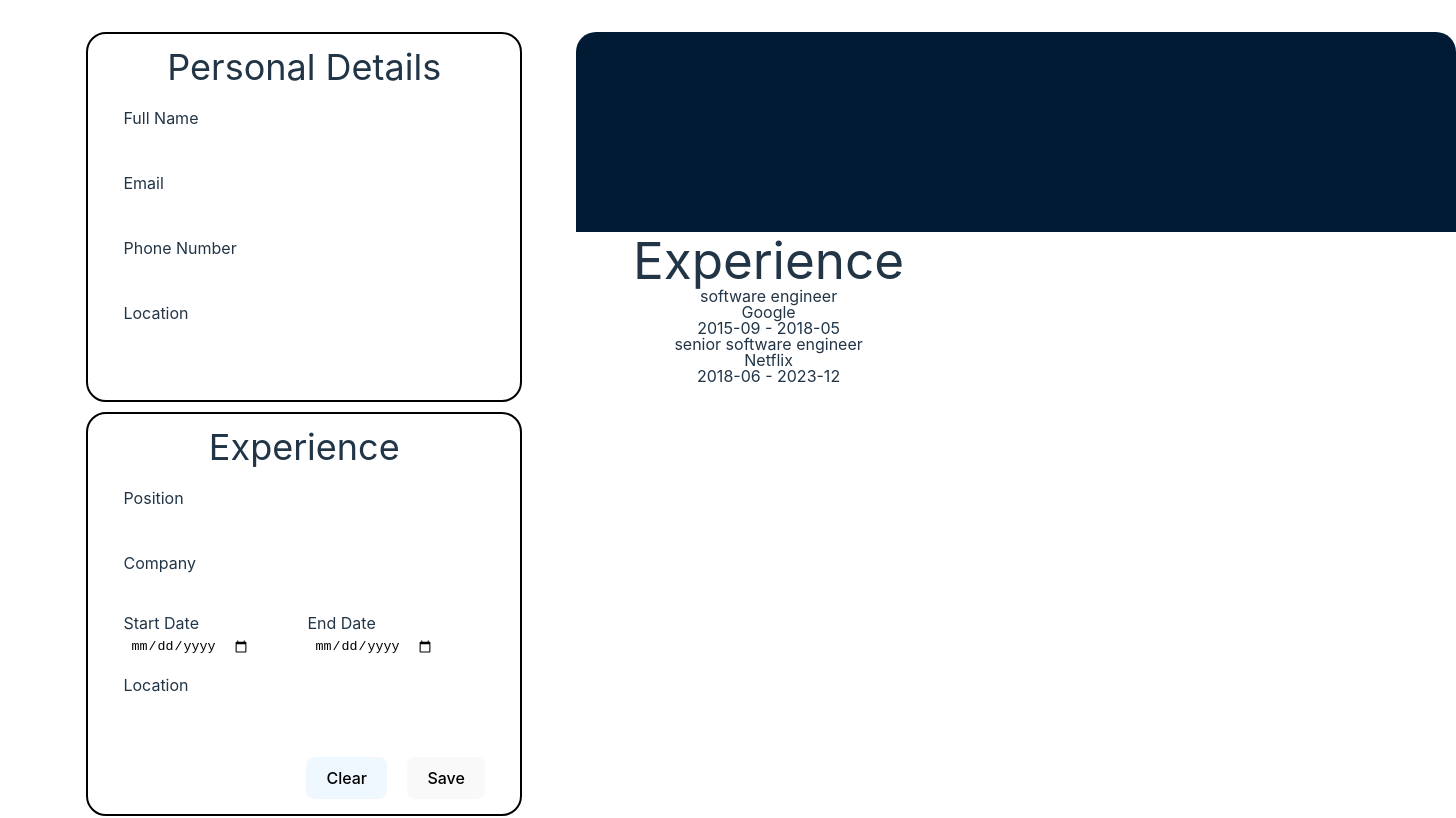
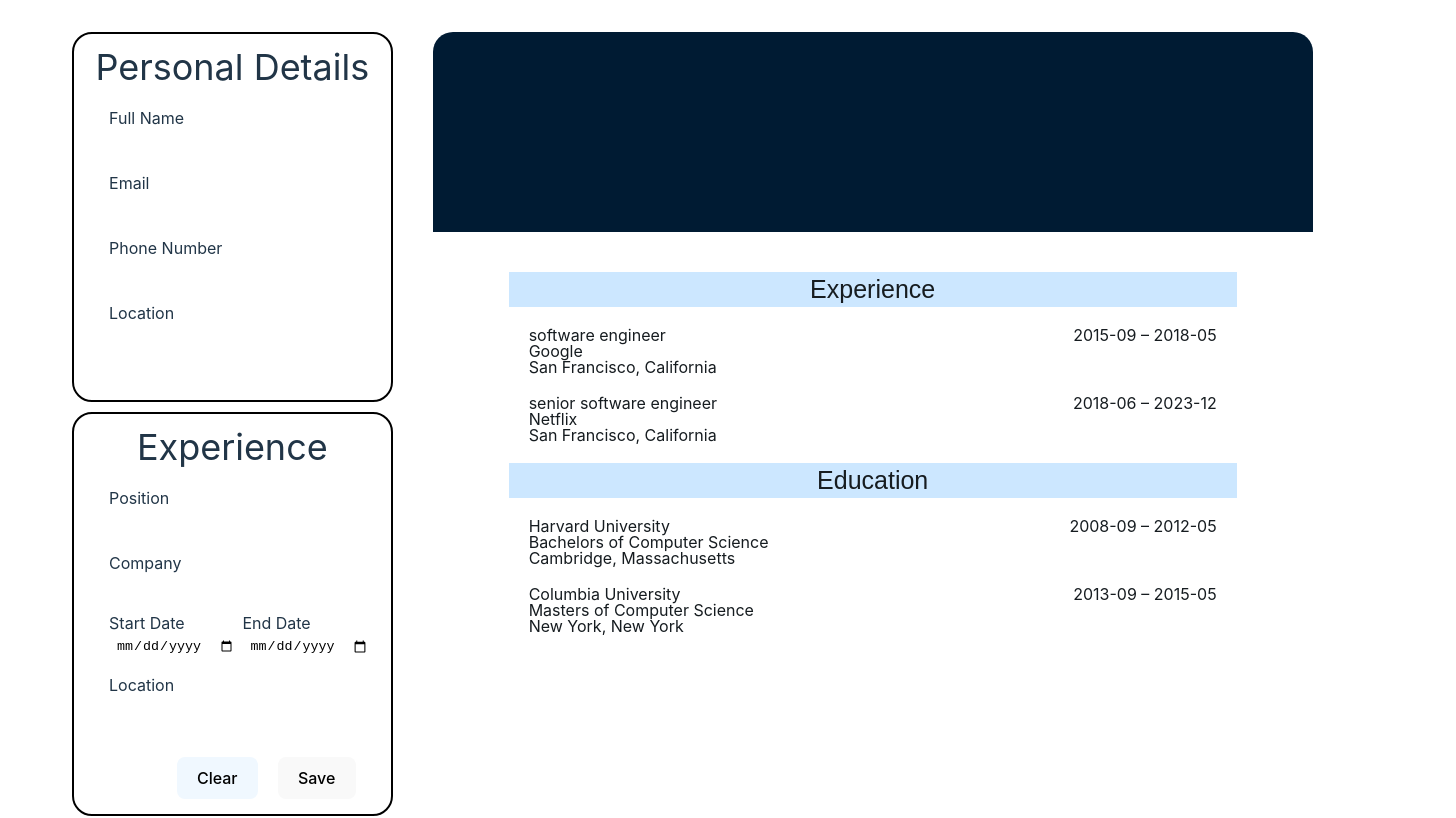
Before and after one commit to julianchso/odin-CV-application, a React (Vite) app: page / in a window 1280 px wide. Shown: the top 818 px of the page, 1456 px wide, since content can reach past the window. Built offline with nearby package versions, Linux system fonts and the light colour scheme.

Commit message:
add static education component

```diff
--- a/src/App.css
+++ b/src/App.css
@@ -141,12 +141,14 @@ table {
 
   --clr-light: #fff;
   --clr-dark: #303030;
-  --clr-accent: #16e0bd;
+  --clr-accent: #cce7ff;
 
   --fs-h1: 3rem;
   --fs-h2: 2.25rem;
   --fs-h3: 1.25rem;
   --fs-body: 1rem;
+
+  --fc-dark: #161c20;
 }
 
 h1 {
@@ -159,21 +161,37 @@ h2 {
 
 .app {
   display: flex;
+  width: 100%;
+  justify-content: space-between;
 }
 
-.inputWrapper {
+.inputSection {
   display: flex;
   justify-content: center;
 }
 
-.inputSection {
+.inputWrapper {
+  flex-direction: column;
+  max-width: 80%;
+  display: flex;
+}
+
+.outputSection {
   display: flex;
   flex-direction: column;
-  max-width: 80%;
+  max-width: 90%;
 }
 
 .outputWrapper {
-  max-width: 30%;
   display: flex;
   flex-direction: column;
+  flex-grow: 2;
+  background-color: #fff;
+  border-top-left-radius: 30px;
+  border-top-right-radius: 30px;
 }
+
+.resumeSection {
+  margin-top: 20px;
+  padding: 0 56px;
+}
--- a/src/App.jsx
+++ b/src/App.jsx
@@ -23,15 +23,15 @@ function App() {
   return (
     <>
       <div className='app'>
-        <div className='inputWrapper'>
-          <div className='inputSection'>
+        <div className='inputSection'>
+          <div className='inputWrapper'>
             <InputPersonal onChange={onChange}></InputPersonal>
             <InputExperience></InputExperience>
             <InputEducation></InputEducation>
           </div>
         </div>
-        <div className='outputWrapper'>
-          <div className='outputSection'>
+        <div className='outputSection'>
+          <div className='outputWrapper'>
             <OutputPersonal
               className='contactInfo'
               fullName={input.fullName}
@@ -39,8 +39,10 @@ function App() {
               phone={input.phone}
               location={input.location}
             ></OutputPersonal>
-            <OutputExperience data={exampleData.experience}></OutputExperience>
-            <OutputEducation data={exampleData.education}></OutputEducation>
+            <div className='resumeSection'>
+              <OutputExperience data={exampleData.experience}></OutputExperience>
+              <OutputEducation data={exampleData.education}></OutputEducation>
+            </div>
           </div>
         </div>
       </div>
--- a/src/components/InputPersonal.jsx
+++ b/src/components/InputPersonal.jsx
@@ -1,6 +1,7 @@
 // import { useState } from 'react';
 import './input.css';
 import PropTypes from 'prop-types';
+import exampleData from '../exampleData';
 
 function InputPersonal({ onChange }) {
   return (
--- a/src/components/OutputEducation.jsx
+++ b/src/components/OutputEducation.jsx
@@ -1,7 +1,32 @@
 import PropTypes from 'prop-types';
 import './output.css';
-import InputEducation from './InputEducation';
 
-function OutputEducation() {}
+function OutputEducation({ data }) {
+  const arrData =
+    data &&
+    data.map((school) => (
+      <div key={school.id}>
+        <div className='outputCard'>
+          <div className='outputCard__title'>
+            <p className='outputCard__school'>{school.school}</p>
+            <p className='outputCard__degree'>{school.degree}</p>
+            <p className='outputCard__location'>{school.location}</p>
+          </div>
+          <div className='outputCard__dates'>
+            <p>
+              {school.startDate} – {school.endDate}
+            </p>
+          </div>
+        </div>
+      </div>
+    ));
+
+  return (
+    <>
+      {arrData && <h3 className='sectionTitle'>Education</h3>}
+      {arrData}
+    </>
+  );
+}
 
 export default OutputEducation;
--- a/src/components/OutputExperience.jsx
+++ b/src/components/OutputExperience.jsx
@@ -1,29 +1,29 @@
 import PropTypes from 'prop-types';
 import './output.css';
-import InputExperience from './InputEducation';
-import exampleData from '../exampleData';
 
 function OutputExperience({ data }) {
-  console.log(data);
-  console.log(typeof data);
-
-  const arrData = data.map((role) => (
+  const arrData =
+    data &&
+    data.map((role) => (
       <div key={role.id}>
-      <div className='title'>
-        <p>{role.position}</p>
-        <p>{role.company}</p>
+        <div className='outputCard'>
+          <div className='outputCard__title'>
+            <p className='outputCard__position'>{role.position}</p>
+            <p className='outputCard__company'>{role.company}</p>
+            <p className='outputCard__location'>{role.location}</p>
           </div>
-      <div className='dates'>
+          <div className='outputCard__dates'>
             <p>
-          {role.startDate} - {role.endDate}
+              {role.startDate} – {role.endDate}
             </p>
+          </div>
         </div>
       </div>
     ));
 
   return (
     <>
-      {arrData && <h1>Experience</h1>}
+      {arrData && <h3 className='sectionTitle'>Experience</h3>}
       {arrData}
     </>
   );
--- a/src/components/input.css
+++ b/src/components/input.css
@@ -1,7 +1,3 @@
-h2 {
-  font-size: var(--fs-h2);
-}
-
 form {
   border: black solid 2px;
   border-radius: 20px;
--- a/src/components/output.css
+++ b/src/components/output.css
@@ -1,19 +1,3 @@
-:root {
-  --ff-primary: 'arial', sans-serif;
-
-  --fw-reg: 300;
-  --fw-bold: 900;
-
-  --clr-light: #fff;
-  --clr-dark: #303030;
-  --clr-accent: #16e0bd;
-
-  --fs-h1: 3rem;
-  --fs-h2: 2.25rem;
-  --fs-h3: 1.25rem;
-  --fs-body: 1rem;
-}
-
 .personalInfo__name {
   display: inline-block;
 }
@@ -46,3 +30,27 @@
 .faIcon {
   padding-right: 0.5rem;
 }
+
+.sectionTitle {
+  background-color: var(--clr-accent);
+  color: var(--fc-dark);
+  font-size: 25px;
+  font-family: var(--ff-primary);
+  margin: 20px;
+  padding: 5px 10px;
+}
+
+.outputCard {
+  display: flex;
+  color: var(--fc-dark);
+
+  justify-content: space-between;
+  margin: 20px;
+  padding: 0px 20px;
+}
+
+.outputCard__title {
+  display: flex;
+  flex-direction: column;
+  align-items: flex-start;
+}
```
Lines whose indentation alone changed are shown as unchanged.
